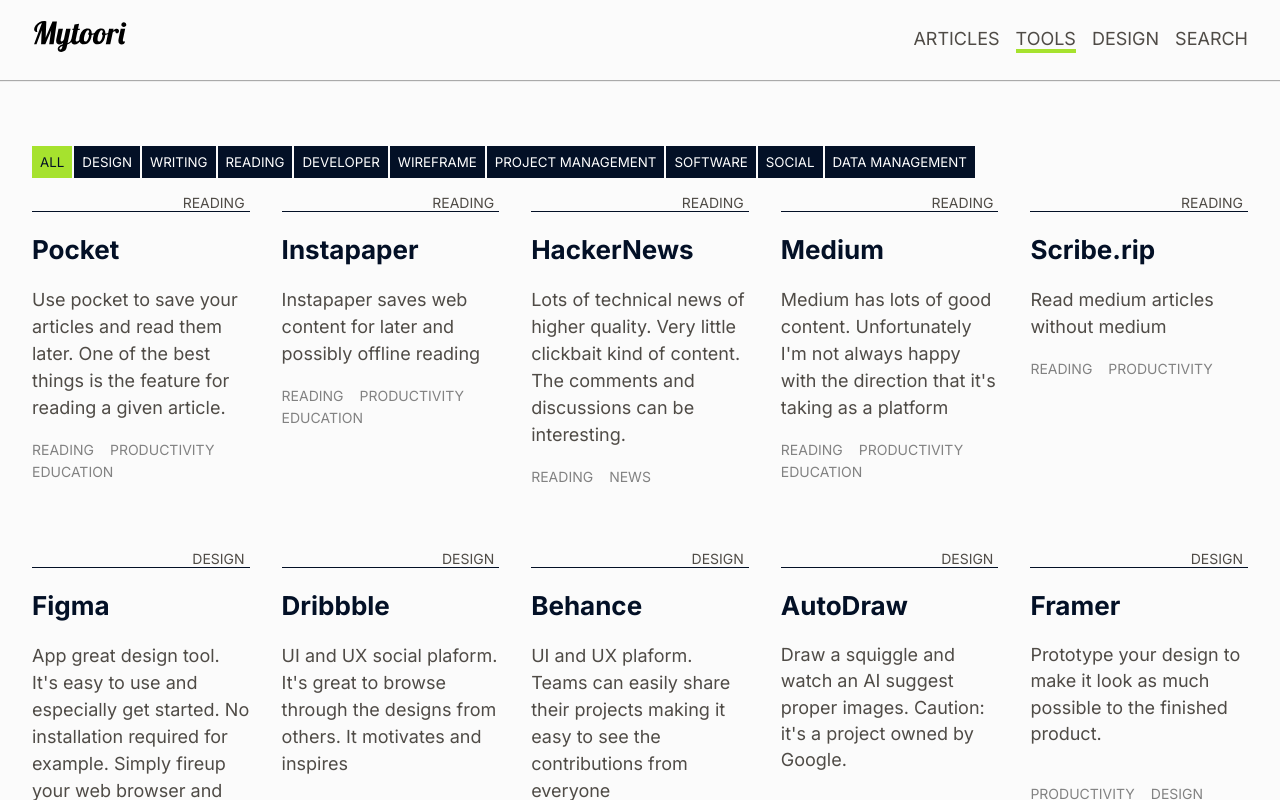
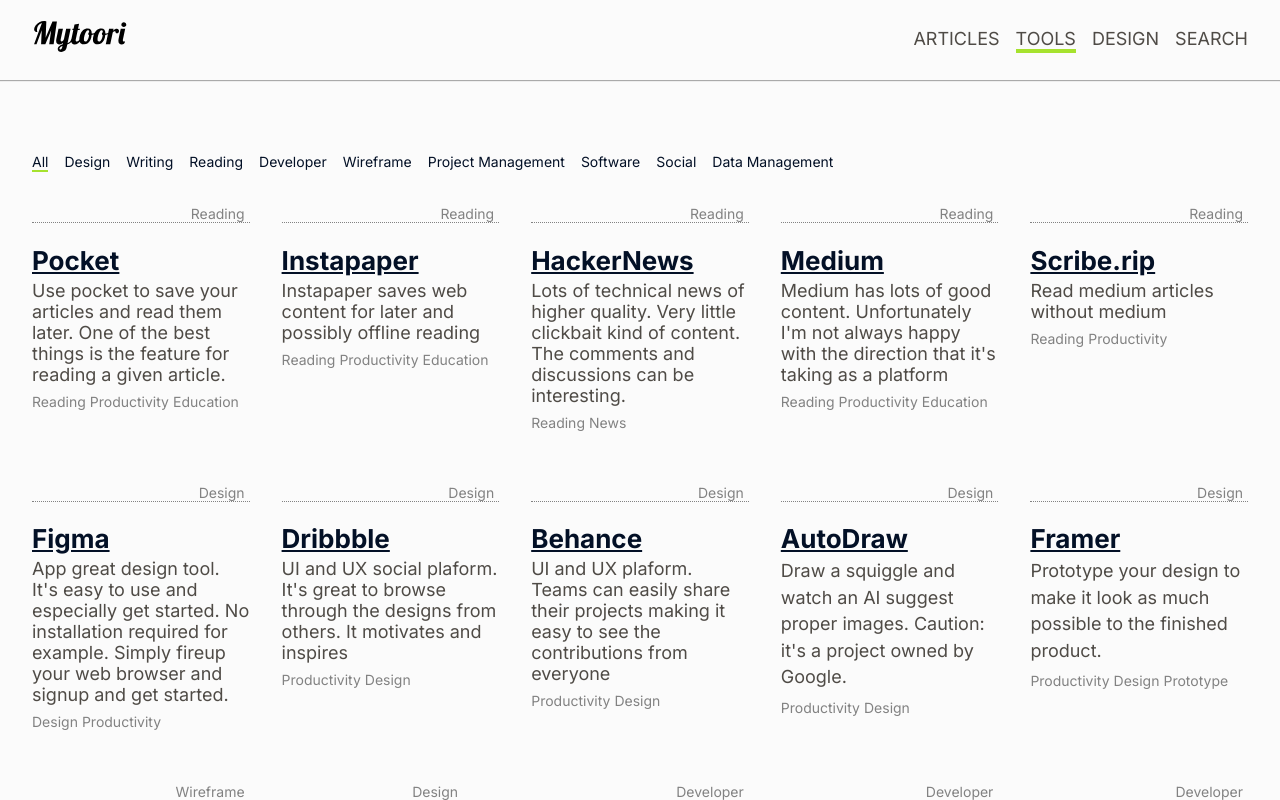
Before and after one commit to Giwan/blog, a Next.js app: page /tools in a window 1280 px wide. Built offline with nearby package versions, Linux system fonts and the light colour scheme.

Commit message:
tiny helpers and styling tools

```diff
--- a/components/ToolsList/FilterTools.js
+++ b/components/ToolsList/FilterTools.js
@@ -23,7 +23,7 @@
             className={button}
             data-active={category === subCategories[label]}
         >
-            {subCategories[label]}
+            {subCategories[label]?.toLowerCase()}
         </button>
     ));
     const allButton = (
--- a/components/ToolsList/FilterTools.module.css
+++ b/components/ToolsList/FilterTools.module.css
@@ -1,16 +1,21 @@
 .button {
     border: none;
-    background-color: var(--color-primary);
-    /* margin-right: var(--unit); */
-    margin-right: 2px;
-    color: var(--color-primary-light);
-    padding: calc(var(--unit) /2);
+    background-color: transparent;
+    margin-right: calc(var(--unit) /1);
+    color: var(--color-primary);
+    padding: 0;
     font-family: var(--font-family-meta);
-    text-transform: uppercase;
+    text-transform: capitalize;
     cursor: pointer;
+    font-size: var(--font-size-small-x);
+    transition: transform 0.15s;
+}
+
+.button:hover {
+    transform: translateY(-2px);
 }
 
 .button[data-active="true"] {
-    background-color: var(--color-accent);
+    border-bottom: 2px solid var(--color-accent);
     color: var(--color-primary);
 }
--- a/components/ToolsList/ToolsList.js
+++ b/components/ToolsList/ToolsList.js
@@ -3,7 +3,6 @@
 import styles from "../../styles/tools.module.css";
 import ToolItem from "./ToolItem";
 import { filteredList } from "../../utils/helpers";
-// Behance.net, Dribble.com
 
 const ToolsList = ({ category }) => (
     <section className={styles.toolsList}>
--- a/data/developerTools.js
+++ b/data/developerTools.js
@@ -13,15 +13,6 @@
 
 
 const developerTools = [
-    {
-        title: "Firefox Developer",
-        url: "https://www.mozilla.org/en-US/firefox/85.0a2/whatsnew/all/",
-        description:
-            "A version of the Firefox browser specifically for developers. Especially it's support for CSS Grid is awesome",
-        price: 0,
-        category: categories.DEVELOPER,
-        labels: [labels.engineering],
-    },
     {
         title: "Cloudinary",
         url: "https://cloudinary.com/",
@@ -79,7 +70,7 @@
         labels: [labels.productivity, labels.engineering],
     },
     {
-        title: "CSS Shadows tool",
+        title: "CSS Shadows",
         url: "https://shadows.brumm.af/",
         description: <ShadowsBrumm />,
         price: 0,
--- a/data/softwareTools.js
+++ b/data/softwareTools.js
@@ -29,17 +29,25 @@
         labels: [labels.productivity, labels.project],
     },
     {
-        title: "webmonetization.org",
+        title: "webmonetization",
         url: "https://webmonetization.org/",
-        description: "Monetize the web without dark patterns",
+        description: "Monetize the web without dark patterns at webmonetization.org",
         price: 0,
         category: categories.SOFTWARE,
         labels: [labels.productivity, labels.project],
     },
     {
-        title: "https://www.patreon.com",
+        title: "patreon.com",
         url: "https://www.patreon.com",
         description: "Monetization for creators",
+        price: 0,
+        category: categories.SOFTWARE,
+        labels: [labels.productivity, labels.project],
+    },
+    {
+        title: "tiny-helpers.dev",
+        url: "https://tiny-helpers.dev/",
+        description: "Fun little helpers on the web to get things done.",
         price: 0,
         category: categories.SOFTWARE,
         labels: [labels.productivity, labels.project],
--- a/styles/tools.module.css
+++ b/styles/tools.module.css
@@ -3,6 +3,7 @@
     grid-template-columns: repeat(auto-fit, minmax(200px, 1fr));
     gap: calc(var(--unit) * 2);
     min-height: calc(100vh - 372px);
+    margin-top: var(--unit);
 }
 
 .toolsItem {
@@ -11,7 +12,6 @@
     height: 100%;
     margin-top: var(--unit);
     box-sizing: border-box;
-    /* transition: opacity 0.25s; */
 }
 
 .toolsItem:hover {
@@ -22,61 +22,51 @@
     font-family: var(--font-family-header);
     font-size: var(--font-size-large);
     color: var(--color-primary);
+    word-wrap: break-word;
+    word-break: break-word;
+    margin-bottom: calc(var(--unit) /4);
 }
 
 .toolsItem a {
     text-decoration: none;
 }
 
-.toolsItem h2::after {
-    content: "↗";
-    color: var(--color-accent);
-    margin-left: calc(var(--unit) / 2);
-    display: inline-block;
-    line-height: 0;
-    opacity: 0;
-    transition: opacity 0.4s;
-}
-.toolsItem:hover h2::after {
-    opacity: 1;
-}
-
-.toolsItem:hover h2 {
+.toolsItem h2 {
     text-decoration: underline;
 }
 
 .toolDescription {
     font-family: var(--font-family-text-2);
-    line-height: 1.5em;
     font-size: var(--font-size-small);
 }
 
 /* Some tool items are importing an mdx description */
 .toolDescription p {
-    line-height: 1.45em;
+    line-height: calc(1.33em + 0.2vw);
+    margin: 0;
 }
 
 .toolsItemFooter {
-    margin: var(--unit) 0;
+    margin: calc(var(--unit) /4) 0;
 }
 
 .toolsItemLabel {
     display: inline-block;
-    margin: calc(var(--unit) / 4) var(--unit) 0 0;
-    /* padding: calc(var(--unit) / 4) 0; */
-    /* background-color: var(--color-secondary-background); */
+    margin: calc(var(--unit) / 4) calc(var(--unit) / 4) 0 0;
     font-size: var(--font-size-small-x);
     font-family: var(--font-family-meta);
     color: var(--color-text-light);
-    text-transform: uppercase;
+    text-transform: capitalize;
 }
 
 .categoryStyle {
     display: block;
     font-size: var(--font-size-small-x);
     font-family: var(--font-family-meta);
-    border-bottom: 1px solid var(--color-primary);
+    border-bottom: 1px dotted var(--color-text-light);
+    color: var(--color-text-light);
     padding-right: 5px;
-    text-transform: uppercase;
+    text-transform: capitalize;
     text-align: right;
+    max-width: 100%;
 }
```
